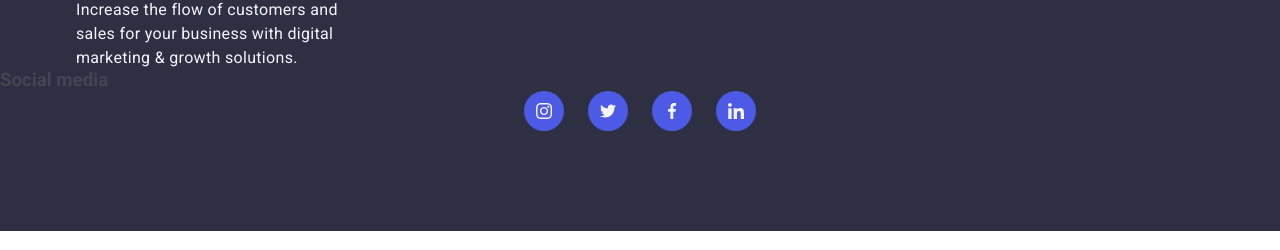
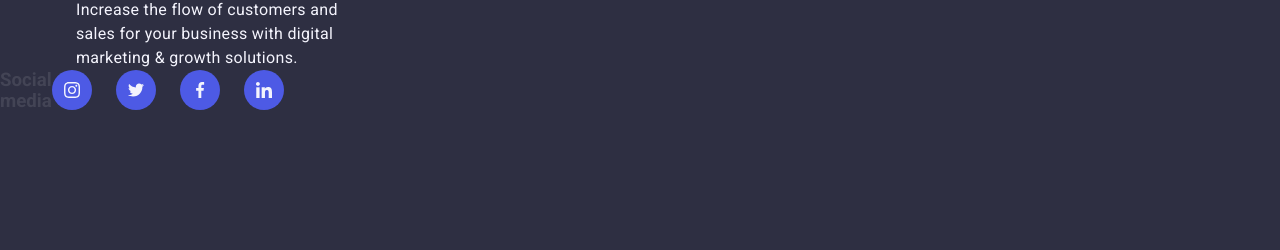
Before and after one commit to KulinichYurii/goit-markup-hw-04, a plain HTML site: page index.html in a window 1280 px wide. Shown: the part 3314-3564 px from the top of the page. Drawn offline with nearby package versions, Linux system fonts and the light colour scheme.

Commit message:
icons-footer

```diff
--- a/css/styles.css
+++ b/css/styles.css
@@ -502,3 +502,9 @@ p {
     text-transform: uppercase;
     color: #F4F4FD;
 }
+.social-media-wrapper {
+    width: 208px;
+    height: 80px;
+    flex-shrink: 0;
+    display: flex;
+}
```
